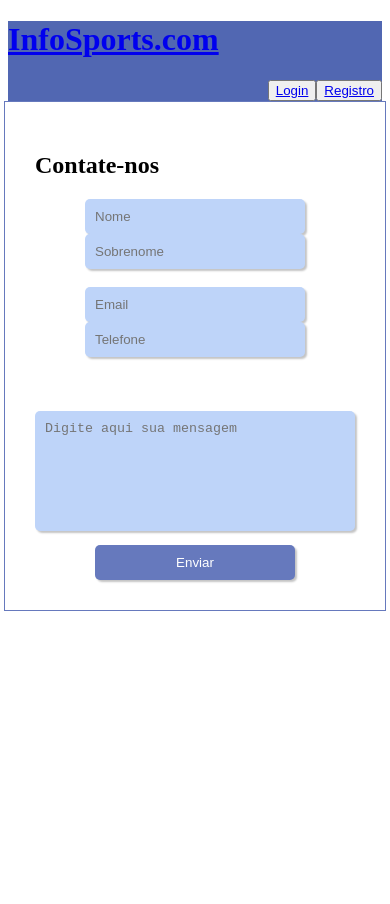
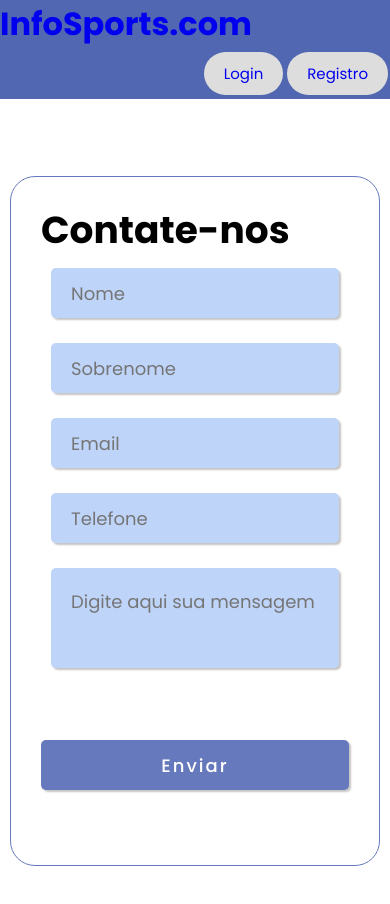
Before and after one commit to jhonatans/infoSports, a plain HTML site: page Sprint 3/contato.html in a window 390 px wide. Before the commit the page ends 844 px from the top, so only its background shows below. Drawn offline with Linux system fonts and the light colour scheme.

Commit message:
Alteracoes pag contato + responsividade

```diff
--- a/Sprint 3/contato.html
+++ b/Sprint 3/contato.html
@@ -15,28 +15,41 @@
         <button class="navBtn"><a href="registro.html">Registro</a></button>
         </div>
     </header>
-
+    <div class="container-body">
     <div class="container">
-        <br>
-        <div class="formulario">
-        <h2>Contate-nos</h2>
+        <div class="title"><h2>Contate-nos</h2></div>
 
         <form action="contato.html"  >
 
+            <div class="campos">
+                <div class="input-box">
+            <input type="text" id="nome"  placeholder="Nome">
+                </div>
 
-            <input class="input" type="text" id="nome"  placeholder="Nome">
-            <input class="input"type="text" id="sobrenome" placeholder="Sobrenome">
-            <br><br>
-            <input class="input"type="email" id="email" placeholder="Email">
-            <input class="input"type="telefone" id="telefone" placeholder="Telefone">
-            <br><br>
-            <br><br>
-            <textarea class="input" id="mensagem"  placeholder="Digite aqui sua mensagem" style="height:200px; width:300px;"></textarea>
-            <br>
-            <input class="input"type="submit" value="Enviar">
-        </div>
+                <div class="input-box">
+            <input type="text" id="sobrenome" placeholder="Sobrenome">
+                </div>
+
+                <div class="input-box">
+            <input type="email" id="email" placeholder="Email">
+                </div>
+
+                <div class="input-box">
+            <input type="telefone" id="telefone" placeholder="Telefone">
+                </div>
+
+                <div class="input-box">
+            <textarea id="mensagem" placeholder="Digite aqui sua mensagem"></textarea>
+                </div>
+
+            </div>
+
+            <div class="button">
+            <input type="submit" value="Enviar">
+            </div>
         </form>
         </div>
-        </div>
+    </div>
+    </div>
 </body>
 </html>
--- a/Sprint 3/style-contato.css
+++ b/Sprint 3/style-contato.css
@@ -1,5 +1,15 @@
-.body-bg{
-    background: linear-gradient(to bottom, #5167b2 50%, white 50%);
+
+@import url('https://fonts.googleapis.com/css2?family=Poppins:ital,wght@0,100;0,200;0,300;0,400;0,500;0,600;0,700;0,800;0,900;1,100;1,200;1,300;1,400;1,500;1,600;1,700;1,800;1,900&display=swap');
+
+*{
+    margin: 0;
+    padding: 0;
+    box-sizing: border-box;
+    font-family: 'Poppins', sans-serif;
+}
+
+header{
+    background:#5167b2;
 }
 
 .headerBtnGroup{
@@ -7,48 +17,122 @@
     justify-content: end;
 }
 
-.formulario{
-    background-color: #ffffff;
-    padding: 30px;
+a{
+    text-decoration: none;
+}
+.navBtn{
+    border-radius: 25px;
+    background-color: #ddd;
+    border: none;
+    color: black;
+    padding: 10px 20px;
+    text-align: center;
+    text-decoration: none;
+    display: inline-block;
+    margin: 4px 2px;
+    cursor: pointer;
+    font-size: 15px;
+}
+
+.navBtn:hover{
+    background-color: #b8b8b8;
+}
+
+.container-body{
+    display: flex;
+    height: 100vh;
+    justify-content: center;
+    align-items: center;
+    padding: 10px;
+    background: #ffffff;
+}
+
+.container{
+    width: 100%;
+    max-width: 800px;
+    border-style:  solid;
+    background: #ffffff;
+    padding:  25px 30px;
+    border-radius: 25px;
     border-style:solid;
     border-width: 1px;
     border-color: #6679bd;
-    width: 500px;
 }
 
-form{
-    text-align: center;
+.container .title{
+    font-size: 25px;
+    position: relative;
 }
 
-input{
+.container form .campos{
+    display: flex;
+    flex-wrap: wrap;
+}
+
+form .campos .input-box{
+    width: calc(100% / 2 - 20px);
+    margin: 10px;
+}
+
+.campos .input-box input{
+    height: 50px;
+    width: 100%;
+    box-shadow: 2px 2px 2px rgb(196, 196, 196);
+    border: none;
+    border-radius: 5px;
+    background-color : #bed4f9;
+
+}
+
+
+input[type="text"], input[type="telefone"], input[type="email"], textarea, textarea::placeholder, input::placeholder{
+    font-size: large;
+    padding: 10px;
+}
+
+.campos .input-box textarea{
+
+    resize: none;
+    height: 100px;
+    width: 100%;
+    box-shadow: 2px 2px 2px rgb(196, 196, 196);
+    border: none;
+    border-radius: 5px;
     background-color : #bed4f9;
 }
 
-.input{
+form .button{
+    height: 50px;
+    margin: 50px 0;
+}
+
+form .button input{
+    height: 100%;
+    width: 100%;
     box-shadow: 2px 2px 2px rgb(196, 196, 196);
     border: none;
     border-radius: 5px;
-    padding: 10px;
-    width: 200px;
+    font-size: large;
+    outline: none;
+    color: #fff;
+    background: #6679bd;
+    letter-spacing: 2px;
+    font-weight: 500;
+    cursor: pointer;
 }
 
-input[type="submit"] {
-    background-color : #6679bd;
-    margin-top: 10px;
-    width: 200px;
-    border: none;
-    color: #ffffff;
+form .button input:hover{
+    background-color : #86a0cc;
 }
 
-textarea {
-    background-color : #bed4f9;
-    resize: none;
-    max-height: 100px;
+
+@media (max-width: 600px) {
+    .container{
+        max-width: 100%;
+    }
+    form .campos .input-box{
+        width: 100%;
+        margin-bottom: 15px;
+    }
 
 }
-
-.container {
-    display: flex;
-    align-items: center;
-    justify-content: center;
-}
```
